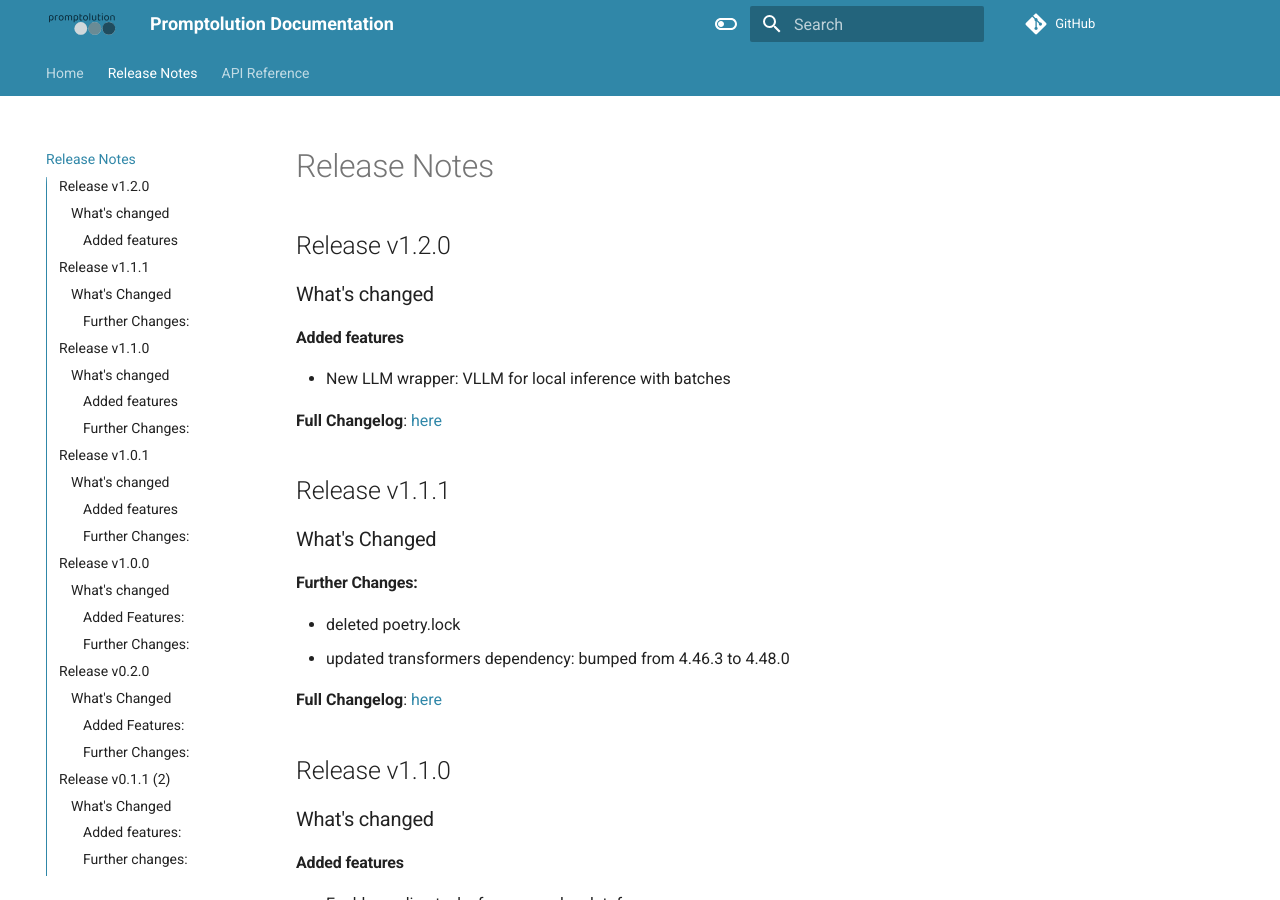
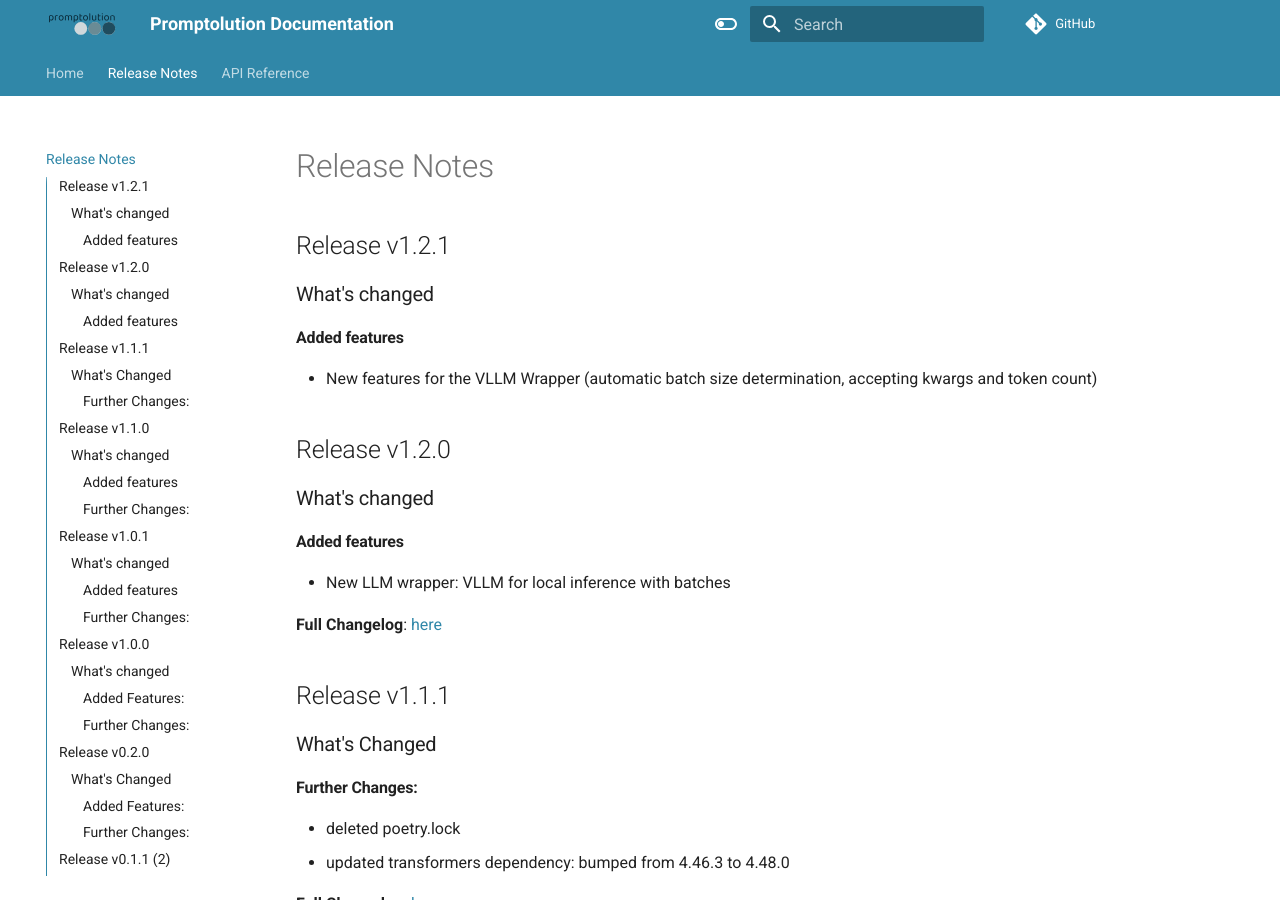
Before and after one commit to finitearth/promptolution, an MkDocs documentation site: the page built from docs/release-notes.md, in a window 1280 px wide and 900 px high. Built offline with MkDocs 1.6.1 and Material for MkDocs 9.7.7, drawn with Linux system fonts in a browser that asks for light colours; comment, search, counter and statistics services are not loaded.

Commit message:
Change version and Release notes

```diff
--- a/docs/release-notes.md
+++ b/docs/release-notes.md
@@ -1,4 +1,9 @@
 # Release Notes
+
+## Release v1.2.1
+### What's changed
+#### Added features
+* New features for the VLLM Wrapper (automatic batch size determination, accepting kwargs and token count)
 
 ## Release v1.2.0
 ### What's changed
--- a/pyproject.toml
+++ b/pyproject.toml
@@ -1,6 +1,6 @@
 [tool.poetry]
 name = "promptolution"
-version = "1.2.0"
+version = "1.2.1"
 description = ""
 authors = ["Tom Zehle, Moritz Schlager, Timo Heiß"]
 readme = "README.md"
```
